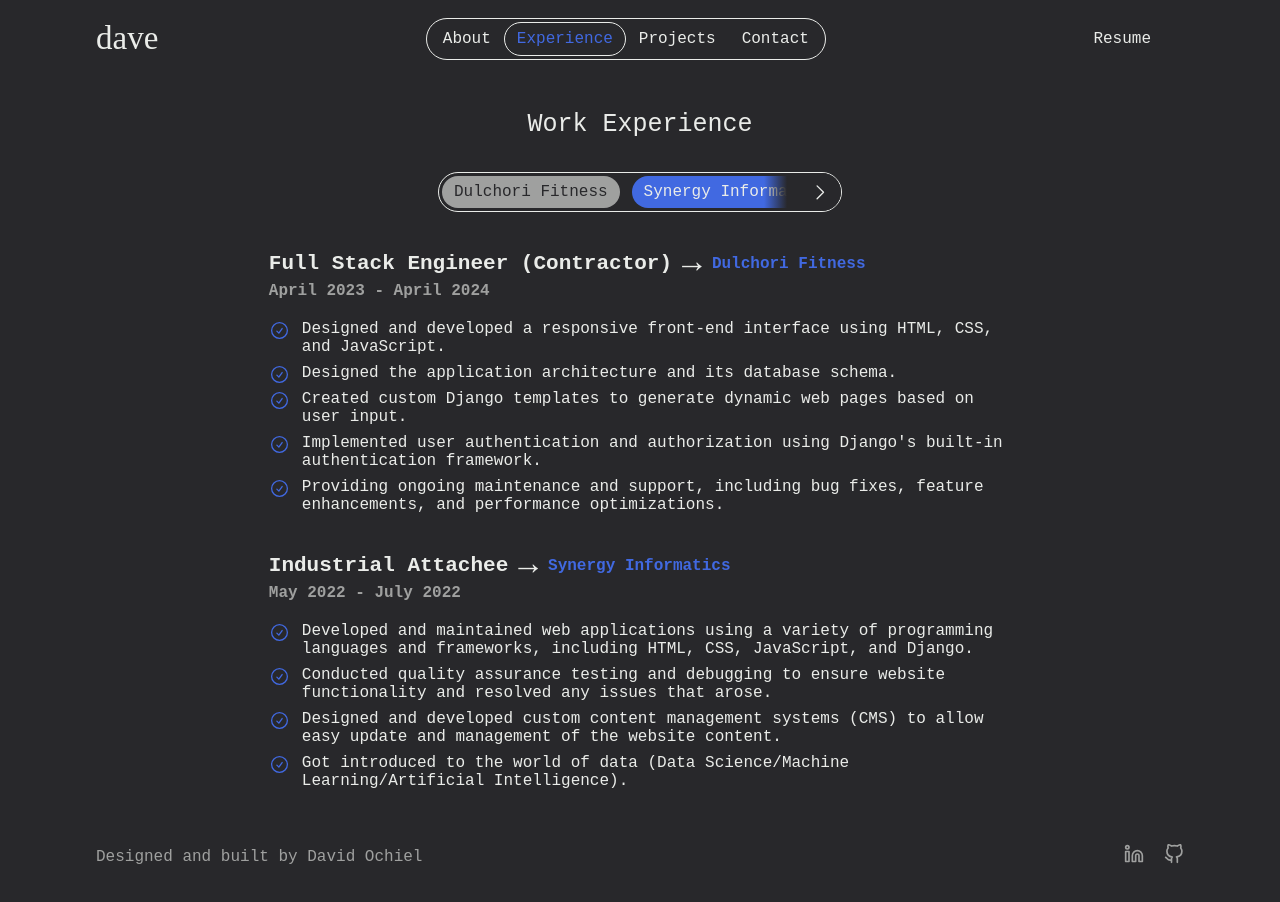
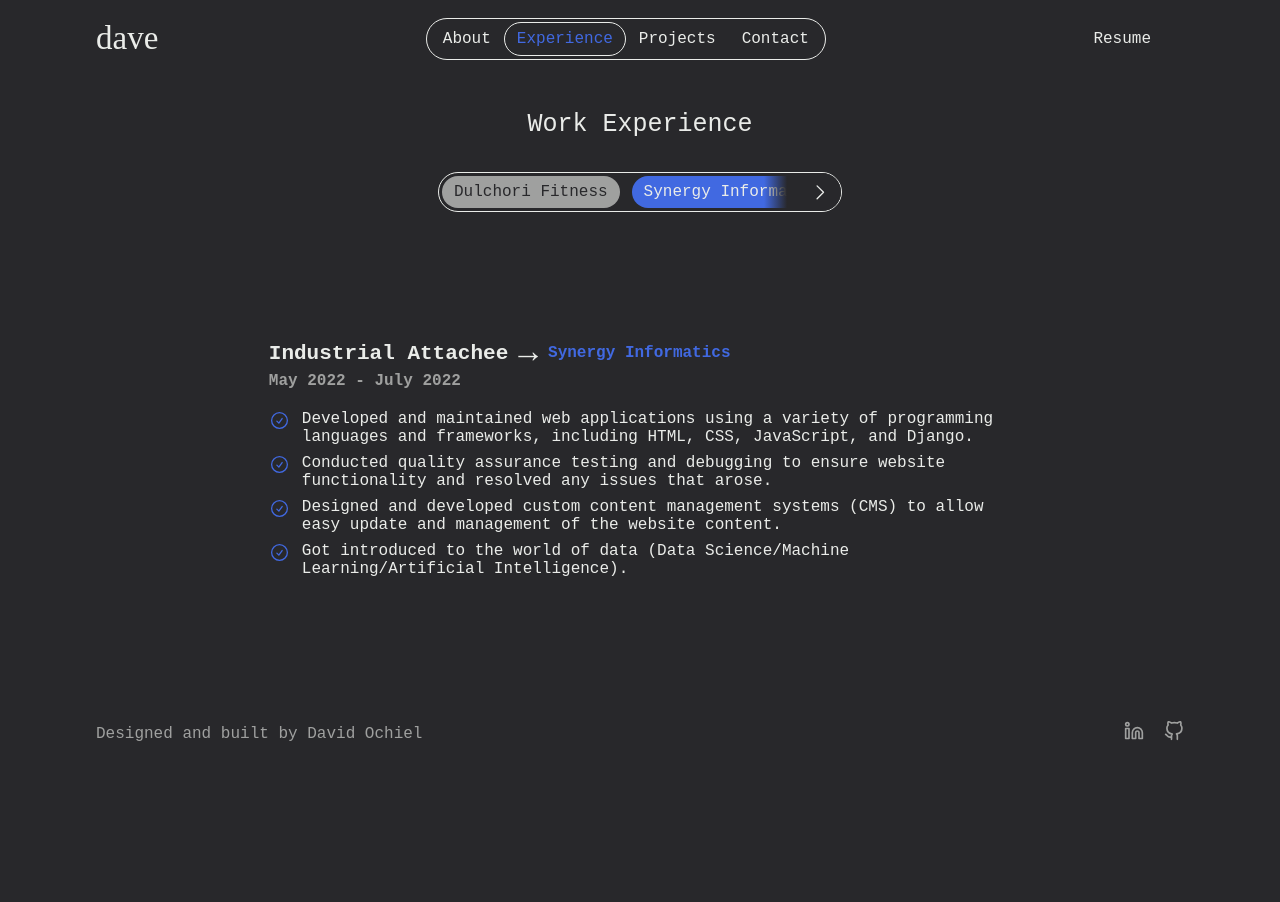
Before and after one commit to nguonodave/v2-ng, a React (Vite) app: page /experience in a window 1280 px wide. Shown: the top 902 px of the page. After the commit the page ends 800 px from the top, so only its background shows below. Built offline with nearby package versions, Linux system fonts and the light colour scheme.

Commit message:
feat: implement tab components on click of tabs

```diff
--- a/src/components/Experience.jsx
+++ b/src/components/Experience.jsx
@@ -1,8 +1,14 @@
-import { useEffect } from "react";
+import { useEffect, useState } from "react";
 import experiences from "../experiences.json";
 import Footer from "../components/Footer";
 
 export default function Experience() {
+    const [id, setId] = useState(1);
+
+    function updateId(id) {
+        setId(id)
+    }
+
     useEffect(() => {
         const tabs = document.querySelector(".tabs");
         const tab = document.querySelectorAll(".tab");
@@ -83,7 +89,13 @@ export default function Experience() {
                     </div>
                     <ul className="tabs">
                         {experiences.map((experience) => (
-                            <li className={`tab ${experience.id === 1 ? "tab-active" : ""}`} key={experience.id}>
+                            <li
+                                onClick={() => updateId(experience.id)}
+                                className={`tab ${
+                                    experience.id === 1 ? "tab-active" : ""
+                                }`}
+                                key={experience.id}
+                            >
                                 {experience.companyName}
                             </li>
                         ))}
@@ -115,7 +127,7 @@ export default function Experience() {
                 </div>
 
                 {experiences.map((experience) => (
-                    <div key={experience.id} className="exp-details">
+                    <div key={experience.id} className={`exp-details ${id === experience.id ? "active" : ""}`}>
                         <p className="exp-header">
                             <span className="exp-title">
                                 {experience.title}
--- a/src/index.css
+++ b/src/index.css
@@ -484,10 +484,14 @@ body {
 .exp-details {
     /* background-color: blue; */
     flex: 1;
+    display: none;
+    width: 100%;
+}
+
+.exp-details.active {
     display: flex;
     flex-direction: column;
     justify-content: center;
-    width: 100%;
 }
 
 .exp-header {
```
